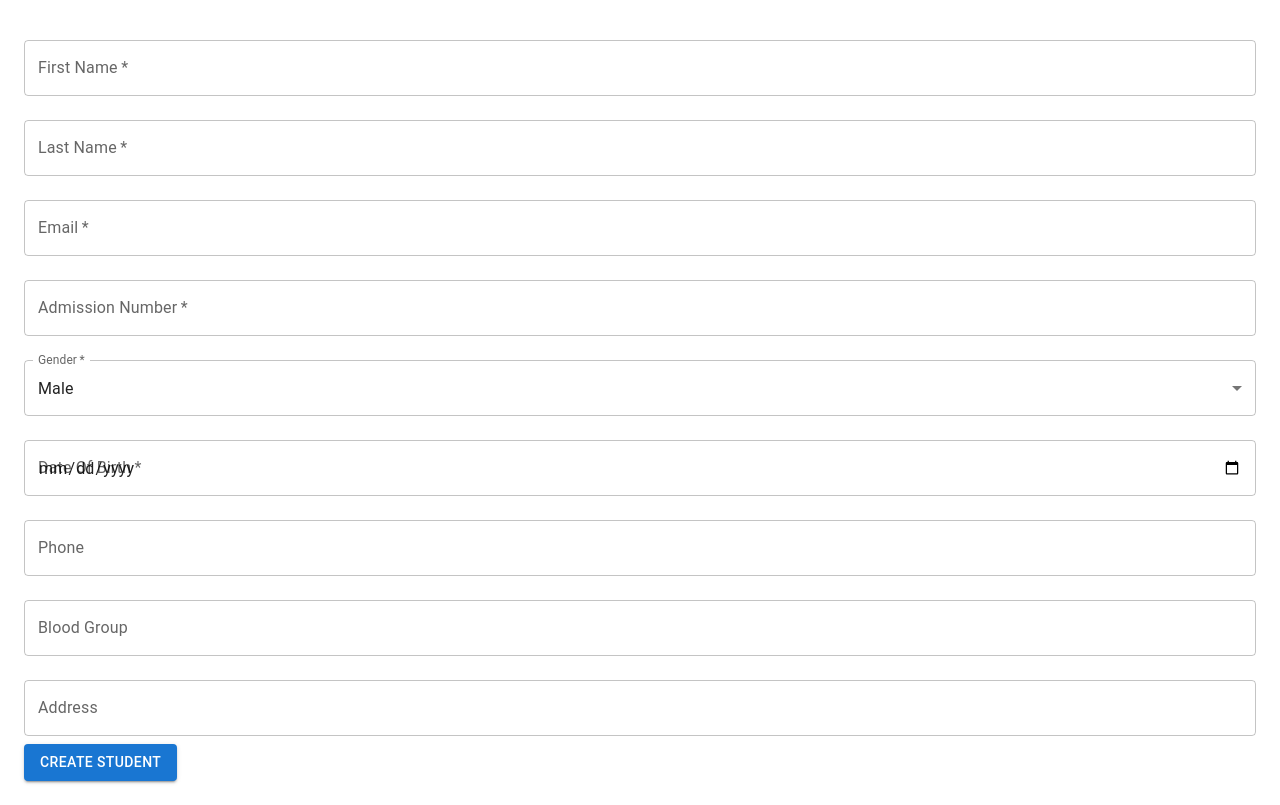
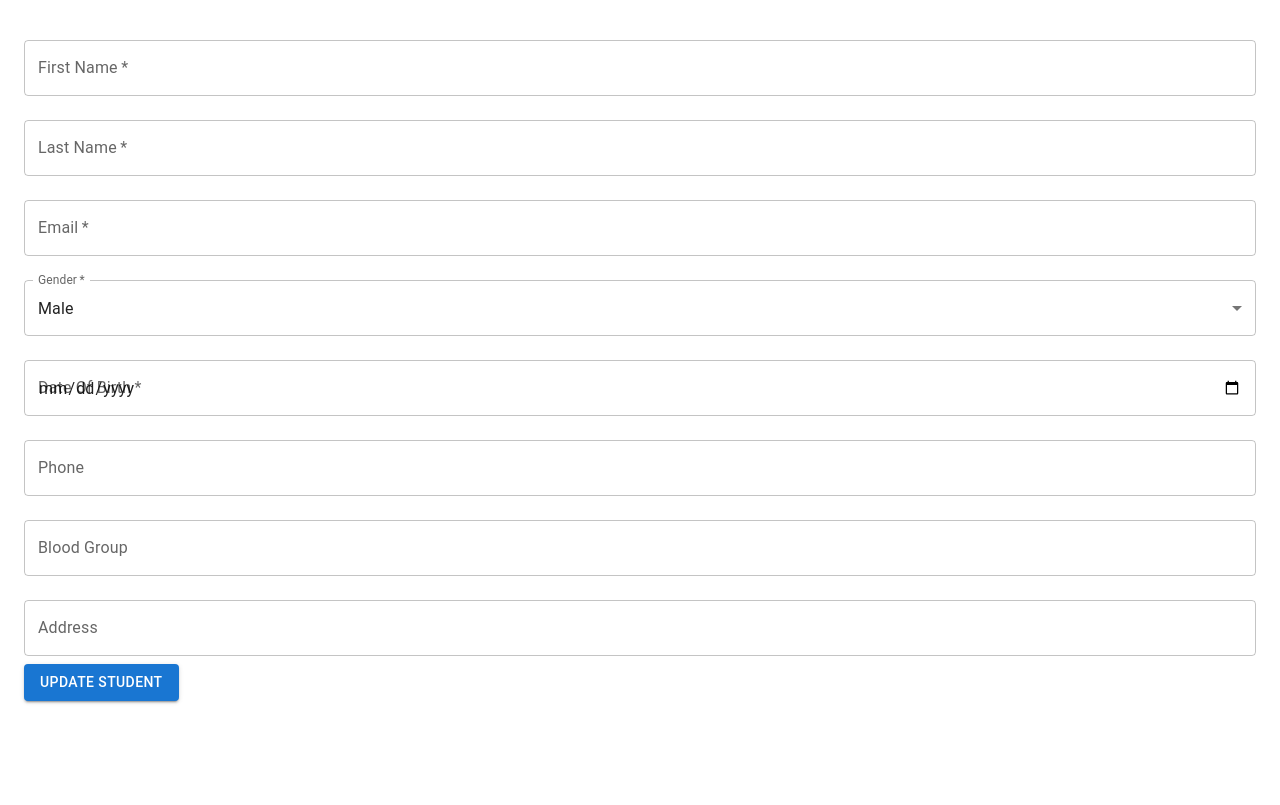
Before and after one commit to Bhavy-Kakaniya/SchoolManagementSystem, a Next.js app in the folder frontend/: page /school-admin/students/create in a window 1280 px wide. Built offline with nearby package versions, Linux system fonts and the light colour scheme.

Commit message:
update StudentForm introduce edit and create mode

```diff
--- a/frontend/src/components/student/StudentForm.tsx
+++ b/frontend/src/components/student/StudentForm.tsx
@@ -1,18 +1,42 @@
-"use client"
+"use client";
 
 import InputFieldTag from "@/components/InputField";
-import { CreateStudentValues } from "@/types/student";
+import {
+    CreateStudentValues,
+    Gender,
+    UpdateStudentValues
+} from "@/types/student";
 import { Button, MenuItem, TextField } from "@mui/material";
 import { useState } from "react";
 
 interface CreateStudentFormProps {
+    mode: "create";
     initialValues: CreateStudentValues;
     onSubmit: (values: CreateStudentValues) => void;
+}
+
+interface EditStudentFormProps {
+    mode: "edit";
+    initialValues: UpdateStudentValues;
+    onSubmit: (values: UpdateStudentValues) => void;
+}
+
+type StudentFormProps = | CreateStudentFormProps | EditStudentFormProps;
+
+type StudentFormState = {
+    firstName: string;
+    lastName: string;
+    email: string;
+    gender: Gender;
+    dateOfBirth: string;
+    phone: string;
+    bloodGroup: string;
+    address: string;
+    admissionNo?: string;
 };
 
-export default function CreateStudentForm({ initialValues, onSubmit }: CreateStudentFormProps) {
-    const [formValues, setFormValues] = useState<CreateStudentValues>(initialValues);
-
+export default function StudentForm(props: StudentFormProps) {
+    const [formValues, setFormValues] = useState<StudentFormState>(props.initialValues);
     const handleChange = (event: React.ChangeEvent<HTMLInputElement>) => {
         const { name, value } = event.target;
         setFormValues((previous) => ({
@@ -21,9 +45,16 @@ export default function CreateStudentForm({ initialValues, onSubmit }: CreateStu
         }));
     };
 
-    const handleSubmit = (event: React.ChangeEvent<HTMLFormElement>) => {
+    const handleSubmit = (event: React.FormEvent<HTMLFormElement>) => {
         event.preventDefault();
-        onSubmit(formValues);
+        if (props.mode === "create") {
+            props.onSubmit({
+                ...formValues,
+                admissionNo: formValues.admissionNo!
+            });
+        } else {
+            props.onSubmit(formValues);
+        }
     };
 
     return (
@@ -31,17 +62,20 @@ export default function CreateStudentForm({ initialValues, onSubmit }: CreateStu
             <InputFieldTag name="firstName" label="First Name" value={formValues.firstName} onChange={handleChange} required />
             <InputFieldTag name="lastName" label="Last Name" value={formValues.lastName} onChange={handleChange} required />
             <InputFieldTag name="email" label="Email" value={formValues.email} type="email" onChange={handleChange} required />
-            <InputFieldTag name="admissionNo" label="Admission Number" value={formValues.admissionNo} onChange={handleChange} required />
+            {props.mode === "create" && (
+                <InputFieldTag name="admissionNo" label="Admission Number" value={formValues.admissionNo ?? ""} onChange={handleChange} required />
+            )}
             <TextField select name="gender" label="Gender" value={formValues.gender} onChange={handleChange} required margin="normal" sx={{ width: "100%" }}>
-                <MenuItem value="MALE">Male</MenuItem>
-                <MenuItem value="FEMALE">Female</MenuItem>
-                <MenuItem value="OTHER">Other</MenuItem>
+                <MenuItem value={Gender.MALE}>Male</MenuItem>
+                <MenuItem value={Gender.FEMALE}>Female</MenuItem>
+                <MenuItem value={Gender.OTHER}>Other</MenuItem>
             </TextField>
+
             <InputFieldTag name="dateOfBirth" label="Date Of Birth" type="date" value={formValues.dateOfBirth} onChange={handleChange} required />
             <InputFieldTag name="phone" label="Phone" value={formValues.phone} onChange={handleChange} />
             <InputFieldTag name="bloodGroup" label="Blood Group" value={formValues.bloodGroup} onChange={handleChange} />
             <InputFieldTag name="address" label="Address" value={formValues.address} onChange={handleChange} />
-            <Button type="submit" variant="contained">Create Student</Button>
+            <Button type="submit" variant="contained">{props.mode === "create" ? "Create Student" : "Update Student"}</Button>
         </form>
     );
-};
+}
```
